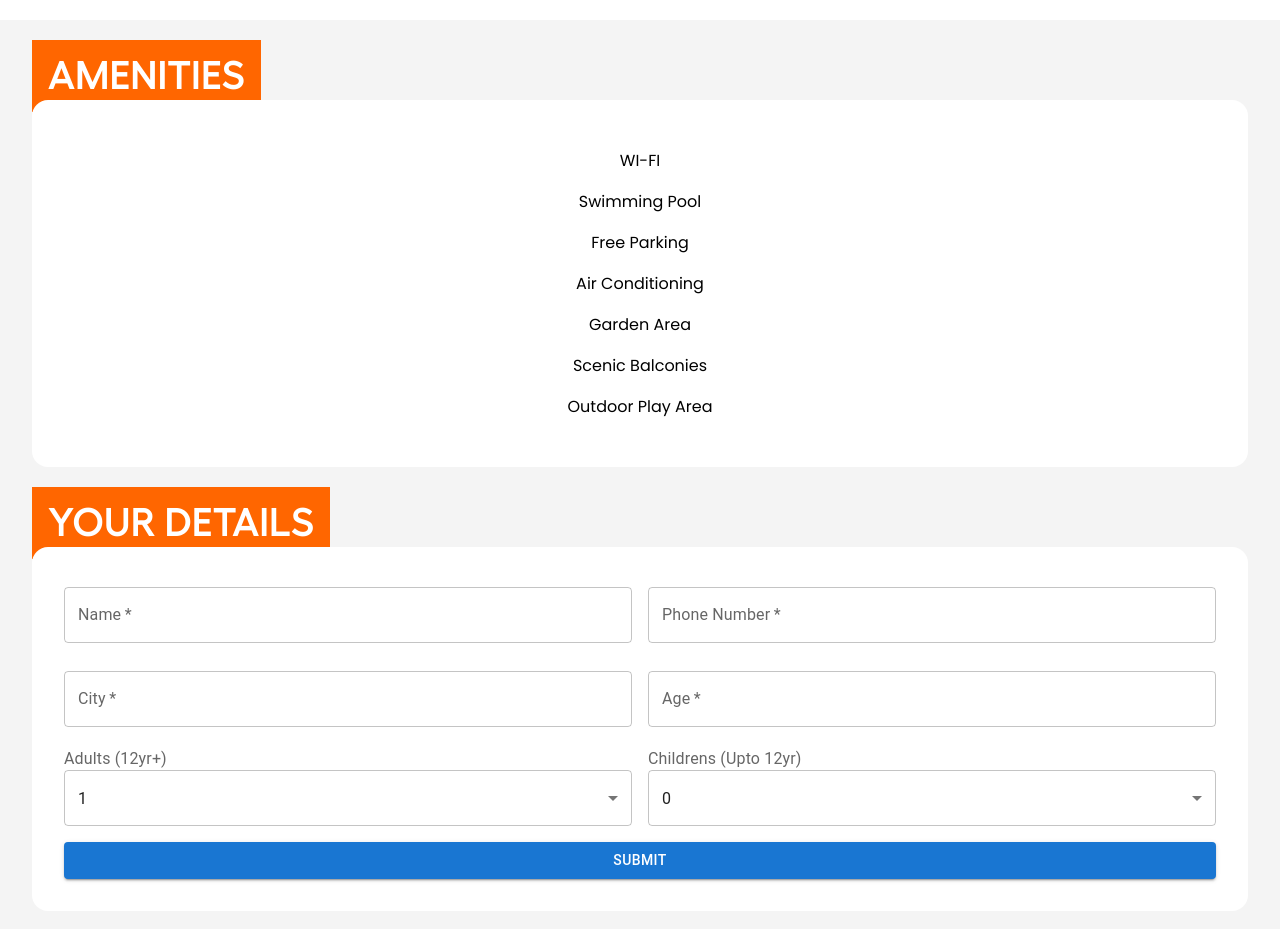
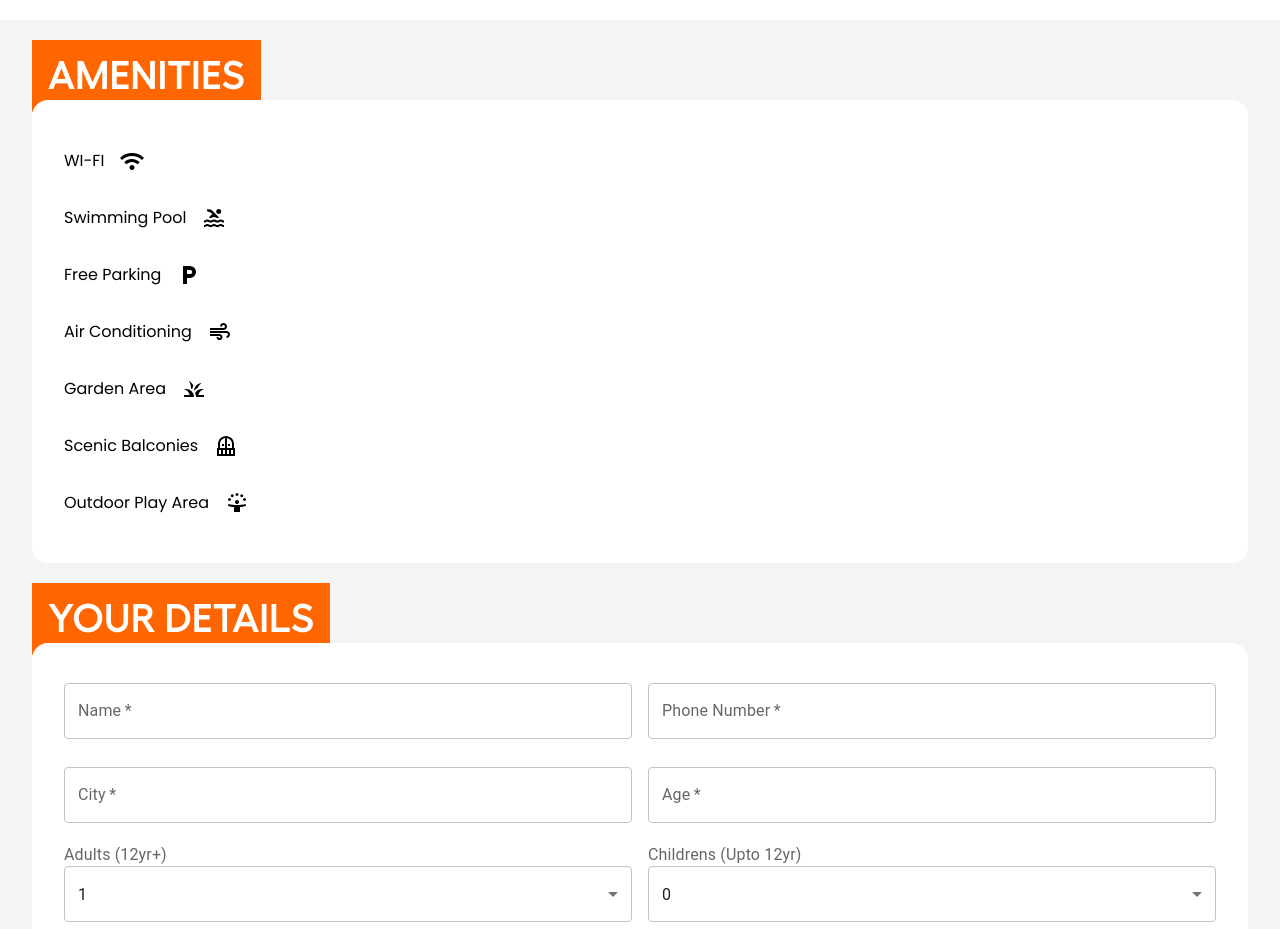
Before and after one commit to asif-eth/Yash-Villa, a React (Vite) app: page / in a window 1280 px wide. Shown: the part 780-1709 px from the top of the page. Built offline with nearby package versions, Linux system fonts and the light colour scheme; grey boxes are pictures that could not be loaded.

Commit message:
Amenties Icon Added

```diff
--- a/src/components/form/Form.css
+++ b/src/components/form/Form.css
@@ -51,8 +51,18 @@
 .amenities {
     list-style: none;
     font-family: Poppins;
+    display: flex;
+    flex-direction: column;
+    justify-content: center;
 }
 
-.amenities li {
+.amenity {
     margin: 1rem 0 1rem 0;
+    font-size: 1rem;
+    display: flex;
+    align-items: center;
 }
+
+.amenity img {
+    padding-left: 1rem;
+}
--- a/src/components/form/Form.jsx
+++ b/src/components/form/Form.jsx
@@ -25,13 +25,13 @@ const Form = () => {
             </h2>
             <div className="amenitiesBox">
               <ul className="amenities">
-                <li>WI-FI</li>
-                <li>Swimming Pool</li>
-                <li>Free Parking</li>
-                <li>Air Conditioning</li>
-                <li>Garden Area</li>
-                <li>Scenic Balconies</li>
-                <li>Outdoor Play Area</li>
+                <li className="amenity">WI-FI <img src="/wiFi.svg" alt="Wi-Fi Icon" /></li>
+                <li className="amenity">Swimming Pool <img src="/pool.svg" alt="Pool Icon" /></li>
+                <li className="amenity">Free Parking <img src="/parking.svg" alt="Parking Icon" /></li>
+                <li className="amenity">Air Conditioning <img src="/airConditioner.svg" alt="AC Icon" /></li>
+                <li className="amenity">Garden Area <img src="/gardenArea.svg" alt="Garden Icon" /></li>
+                <li className="amenity">Scenic Balconies <img src="/balcony.svg" alt="Balcony Icon" /></li>
+                <li className="amenity">Outdoor Play Area <img src="/personCelebrate.svg" alt="Play Area Icon" /></li>
               </ul>
             </div>
           </div>
```
Also changed, not shown: public/gardenArea.svg.
